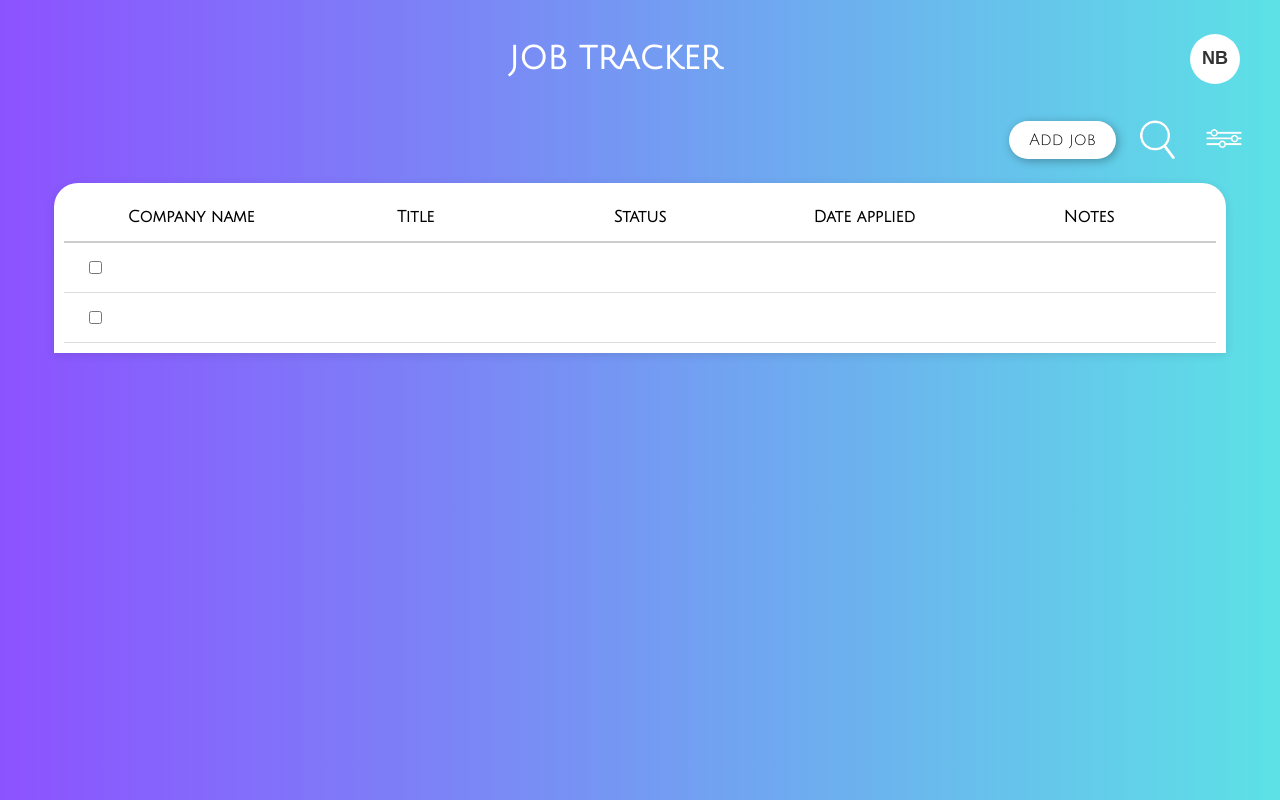
After one commit to Nimesh04/Job-tracker, a Flask app: template templates/dashboard.html in a window 1280 px wide. The commit adds this page. Run offline with Flask 3, Linux system fonts and the light colour scheme; the template is opened without the code that fills it, so the values that code supplies are empty.

Commit message:
Connected the backend with the front end & refactored the codes

```diff
--- a/run.py
+++ b/run.py
@@ -1,6 +1,13 @@
 import sqlite3
 import bcrypt
 from datetime import datetime
+from flask import Flask, render_template, request, redirect, url_for, flash, session
+
+
+app = Flask(__name__)
+app.secret_key = "supersecretkey"
+
+
 
 status_bar = ['Applied', 'Rejected', 'Interview', 'Offer']
 
@@ -36,7 +43,39 @@ def create_tables():
 
 
 # register a user and add it to the database
-def register_users(username, email, password):
+@app.route("/")
+def home():
+    return render_template("sign_up.html")
+
+
+@app.route("/sign_up")
+def sign_up():
+    return render_template("sign_up.html")
+
+
+@app.route("/login_page")
+def login_page():
+    return render_template("login_page.html")
+
+@app.route("/dashboard")
+def dashboard():
+    return render_template("dashboard.html")
+
+@app.route("/register_users", methods=["POST"])
+def register_users():
+    username = request.form["username"]
+    email = request.form["email"]
+    password = request.form["password"]
+    confirm_password = request.form["confirm_password"]
+
+    if not username or not email or not password:
+        flash("All fields are required!", "error")
+        return redirect(url_for("sign_up"))
+
+    if password != confirm_password:
+        flash("Password is different")
+        return redirect(url_for("sign_up"))
+
     with sqlite3.connect('job_tracker.db') as connection:
         cursor = connection.cursor()
         salt = bcrypt.gensalt()
@@ -45,40 +84,42 @@ def register_users(username, email, password):
         try:
             user_name = cursor.execute('''SELECT id FROM USERS WHERE username = ? or email= ?''',(username, email,))
             if user_name.fetchone():
-                raise ValueError("Username or email already exists")
-            else:
-                cursor.execute('''
-                        INSERT into USERS (username, email, password)
-                        VALUES (?,?,?)''',(username, email, hashed_password))
+                flash ("Username or email already exists", "error")
+                return redirect(url_for("sign_up"))
+
+            cursor.execute("INSERT INTO users (username, email, password) VALUES (?, ?, ?)", (username, email, hashed_password))
+            connection.commit()
+            flash("Registration successful! Please log in.", "success")
+            return redirect(url_for("login_page"))
         except sqlite3.IntegrityError as e:
-            raise ValueError("Database constraint error: " + str(e))
+            flash("Database constraint error: " + str(e), "error")
+            return redirect(url_for("sign_up"))
+
 
 
 # need to verify if the user is persent in the database or not.
-def login(username, password):
-    with sqlite3.connect('job_tracker.db') as connection:
+@app.route("/login", methods=["POST"])
+def login():
+    username = request.form["username"]
+    password = request.form["password"]
+
+    with sqlite3.connect("job_tracker.db") as connection:
         cursor = connection.cursor()
-        # if the user is present, then need to use that user's id to do all the job addition in the database.
-        try:
-            cursor.execute('''
-            SELECT password, id FROM USERS
-            WHERE username = ?
-            ''', (username,))
-            login_password = cursor.fetchone()
-            stored_password = login_password[0]
+        cursor.execute("SELECT password, id FROM users WHERE username = ?", (username,))
+        result = cursor.fetchone()
 
-            # if the user isn't present, prompt them by saying they aren't authorized.
-            if not login_password:
-                raise ValueError("Username not found.")
+        if not result:
+            flash("Invalid username or password.", "error")
+            return redirect(url_for("login_page"))
 
-            if not isinstance(stored_password, bytes):
-                stored_password = stored_password.encode('utf-8')
-
-            if login_password and bcrypt.checkpw(password.encode('utf-8'), stored_password):
-                return login_password[1]
-
-        except ValueError:
-            raise "Invalid Username or Password"
+        stored_password, user_id = result
+        if bcrypt.checkpw(password.encode("utf-8"), stored_password.encode("utf-8")):
+            session["user_id"] = user_id
+            flash("Login successful!", "success")
+            return redirect(url_for("dashboard"))
+        else:
+            flash("Invalid username or password.", "error")
+            return redirect(url_for("login_page"))
 
 #check if the user_id exists
 def user_exists(user_id):
@@ -231,45 +272,50 @@ def filter(user_column, user_filter):
         raise ("Error, ", str(e))
 
 
-# implement user authentication for secure session managament
-with sqlite3.connect('job_tracker.db') as connection:
-        cursor = connection.cursor()
-        cursor.execute('SELECT * FROM users')
-        results = cursor.fetchall()
-        for result in results:
-            print(result)
+# # implement user authentication for secure session managament
+# with sqlite3.connect('job_tracker.db') as connection:
+#         cursor = connection.cursor()
+#         cursor.execute('SELECT * FROM users')
+#         results = cursor.fetchall()
+#         for result in results:
+#             print(result)
 
 
-user_name = input("Enter your username:")
-user_password = input("Enter your password: ")
+# user_name = input("Enter your username:")
+# user_password = input("Enter your password: ")
 
-user_id = login(user_name, user_password)
+# user_id = login(user_name, user_password)
 
-while user_id:
-    with sqlite3.connect('job_tracker.db') as connection:
-        cursor = connection.cursor()
-        cursor.execute('SELECT * FROM job_applications WHERE user_id = ? ', (user_id,))
-        results = cursor.fetchall()
-        for result in results:
-            print(result)
-    title = input("Enter the title:")
-    company_name = input("Enter the compay name:")
-    date_applied = input("Enter the date you applied to this:")
-    status = input("Enter the status:")
-    notes = input("Enter your notes: ")
-    add_job(user_id, title, company_name, date_applied, status, notes )
+# while user_id:
+#     with sqlite3.connect('job_tracker.db') as connection:
+#         cursor = connection.cursor()
+#         cursor.execute('SELECT * FROM job_applications WHERE user_id = ? ', (user_id,))
+#         results = cursor.fetchall()
+#         for result in results:
+#             print(result)
+#     title = input("Enter the title:")
+#     company_name = input("Enter the compay name:")
+#     date_applied = input("Enter the date you applied to this:")
+#     status = input("Enter the status:")
+#     notes = input("Enter your notes: ")
+#     add_job(user_id, title, company_name, date_applied, status, notes )
 
-    with sqlite3.connect('job_tracker.db') as connection:
-        cursor = connection.cursor()
-        cursor.execute('SELECT * FROM job_applications WHERE user_id = ? ', (user_id,))
-        results = cursor.fetchall()
-        for result in results:
-            print(result)
+#     with sqlite3.connect('job_tracker.db') as connection:
+#         cursor = connection.cursor()
+#         cursor.execute('SELECT * FROM job_applications WHERE user_id = ? ', (user_id,))
+#         results = cursor.fetchall()
+#         for result in results:
+#             print(result)
 
-    user_column = input("Enter the column that you want to filter form: ")
-    user_filter= input("Enter the parameter that you want to filter form: ").strip()
+#     user_column = input("Enter the column that you want to filter form: ")
+#     user_filter= input("Enter the parameter that you want to filter form: ").strip()
 
 
 
-    filter(user_column, user_filter)
-    exit()
+#     filter(user_column, user_filter)
+#     exit()
+
+
+if __name__ == "__main__":
+    create_tables()
+    app.run(debug=True)
--- /dev/null
+++ b/static/global.css
@@ -0,0 +1,139 @@
+body{
+    background: linear-gradient(to right, #8C52FF, #5CE1E6);
+    font-family: "Julius Sans One", serif;
+    font-size: 18px;
+    height: 100vh;
+    margin: 0;
+    padding: 0;
+}
+
+.title-section{
+    display: flex;
+    justify-content: center;
+    align-items: center;
+    padding: 20px 40px;
+    color: white;
+    position: relative;
+}
+
+.title{
+    font-size: 32px;
+    text-transform: uppercase;
+    flex-grow: 1;
+    text-align: center;
+}
+
+.account-button{
+    margin-left: auto;
+    background-color: white;
+    color: #333;
+    font-size: 18px;
+    font-weight: bold;
+    border: none;
+    border-radius: 50%;
+    width: 50px;
+    height: 50px;
+    cursor:pointer;
+    display: flex;
+    align-items: center;
+    justify-content: center
+}
+
+.account-button:hover{
+    box-shadow: 2px 2px 10px rgba(0,0,0,0.2);
+}
+
+.action-section{
+    display: flex;
+    justify-content: flex-end;
+    align-items: center;
+    margin-right: 30px;
+}
+
+.add-job{
+    font-family: "Julius Sans One", serif;
+    font-weight: 400;
+    font-style: normal;
+    font-size: 16px;
+    padding: 10px 20px;
+    border: none;
+    border-radius: 24px;
+    background: white;
+    cursor: pointer;
+    box-shadow: 2px 2px 10px rgba(0,0,0,0.3);
+    transition: 0.3s;
+}
+
+.add-job:hover{
+    background: #f0f0f0;
+}
+
+.icon-button{
+    background: none;
+    border: none;
+    cursor: pointer;
+    margin-left: 15px;
+}
+
+.icon-button img{
+    width: 40px;
+    height: 40px;
+}
+
+
+.table-container{
+    background: white;
+    margin: 20px auto;
+    border-radius: 24px 24px 0 0;
+    display: flex;
+    flex-direction: column;
+    width: 90%;
+    max-width: 1800px;
+    padding: 10px;
+    box-shadow: 0px 2px 10px rgba(0,0,0,0.1);
+}
+
+.table-header{
+    display: flex;
+    flex-direction: space-between;
+    font-size: 16px;
+    font-weight: bold;
+    padding: 15px;
+    border-bottom: 2px solid #ccc;
+}
+
+.table-header span{
+    flex: 1;
+    text-align: center;
+}
+
+.table-content{
+    display: flex;
+    flex-direction: column;
+}
+
+.table-row{
+    display: flex;
+    align-items: center;
+    padding: 15px;
+    border-bottom: 1px solid #ddd;
+}
+
+.table-row input{
+    margin-left: 10px;
+}
+
+@media (max-width: 768px) {
+    .title-section {
+        flex-direction: column;
+        align-items: center;
+    }
+
+    .action-section {
+        justify-content: center;
+    }
+
+    .table-header span, .table-row span {
+        font-size: 14px;
+    }
+}
--- /dev/null
+++ b/templates/dashboard.html
@@ -0,0 +1,59 @@
+<!DOCTYPE html>
+<html lang="en">
+
+    <head>
+        <meta charset="UTF-8">
+        <meta name="viewport" content="width=device-width, initial-scale=1.0">
+        <link rel="preconnect" href="https://fonts.googleapis.com">
+        <link rel="preconnect" href="https://fonts.gstatic.com" crossorigin>
+        <link href="https://fonts.googleapis.com/css2?family=Julius+Sans+One&display=swap" rel="stylesheet">
+        <title>Job Tracker</title>
+        <link rel="stylesheet" href="{{ url_for('static', filename='global.css')}}">
+        <link rel="icon" href="/Images/J-removebg.png">
+    </head>
+
+    <body>
+        <div class="title-section">
+            <h1 class="title"> Job Tracker</h1>
+            <button class="account-button"> NB</button>
+        </div>
+
+        <div class="action-section">
+            <button class="add-job">Add job</button>
+            <button class="icon-button"><img src="{{ url_for('static', filename='Images/search icon.png')}}" alt="Search" ></button>
+            <button class="icon-button"><img src="{{ url_for('static', filename='Images/filter_bar.png')}}" alt="Filter"></button>
+        </div>
+
+        <div class="table-container">
+            <div class="table-header">
+                <span>Company name</span>
+                <span>Title</span>
+                <span>Status</span>
+                <span>Date applied </span>
+                <span>Notes</span>
+            </div>
+
+            <div class="table-content">
+                <!-- Example row (empty for now) -->
+                <div class="table-row">
+                    <input type="checkbox">
+                    <span></span> <!-- Company Name -->
+                    <span></span> <!-- Title -->
+                    <span></span> <!-- Status -->
+                    <span></span> <!-- Date Applied -->
+                    <span></span> <!-- Notes -->
+                </div>
+
+                <div class="table-row">
+                    <input type="checkbox">
+                    <span></span> <!-- Company Name -->
+                    <span></span> <!-- Title -->
+                    <span></span> <!-- Status -->
+                    <span></span> <!-- Date Applied -->
+                    <span></span> <!-- Notes -->
+                </div>
+            </div>
+        </div>
+    </body>
+
+</html>
```
Also changed, not shown: static/login.css (renamed from styles/login.css, +2 -5 lines), styles/global.css (deleted, +0 -79 lines), templates/Sign_up.html (+11 -11 lines), templates/index.html (deleted, +0 -38 lines), templates/login_page.html (+9 -7 lines), job_tracker.db, static/Images/J-removebg-preview.png (renamed from Images/J-removebg-preview.png), static/Images/J-removebg.png (renamed from Images/J-removebg.png), static/Images/Strip lines background.png (renamed from Images/Strip lines background.png), static/Images/filter_bar.png (added), static/Images/search icon.png (added), static/signup.css (renamed from styles/signup.css).
